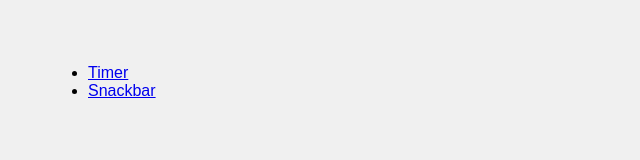
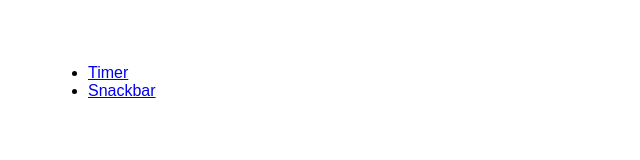
Before and after one commit to Roman-Isko/goit-js-hw-10, a website built with Vite: page src/index.html in a window 1280 px wide. Shown: the whole page, without its empty margins (0-640 px from the left). Built offline with nearby package versions, Linux system fonts and the light colour scheme.

Commit message:
modified:   src/css/styles.css

```diff
--- a/src/css/styles.css
+++ b/src/css/styles.css
@@ -2,7 +2,6 @@ body {
   font-family: Arial, sans-serif;
   flex-direction: column;
   padding: 40px;
-  background-color: #f0f0f0;
 }
 
 input,
```
